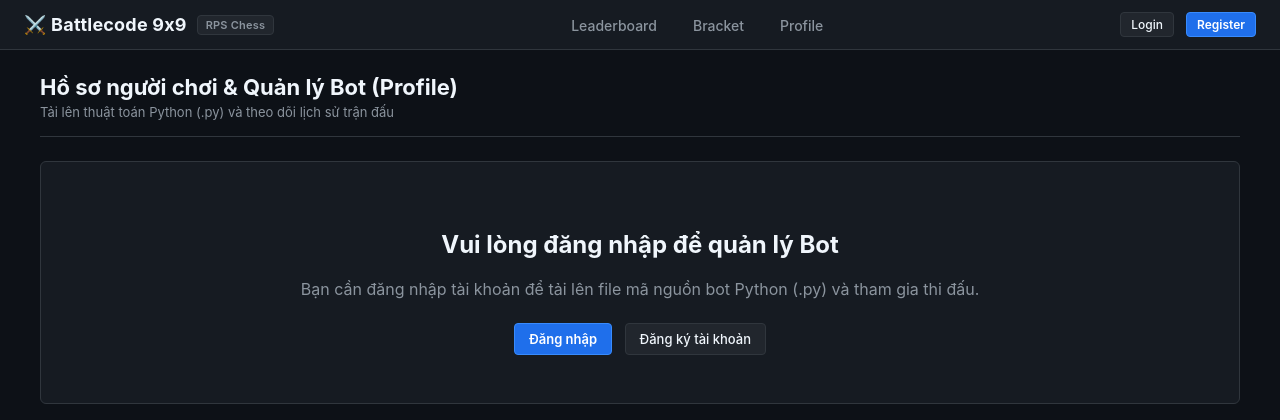
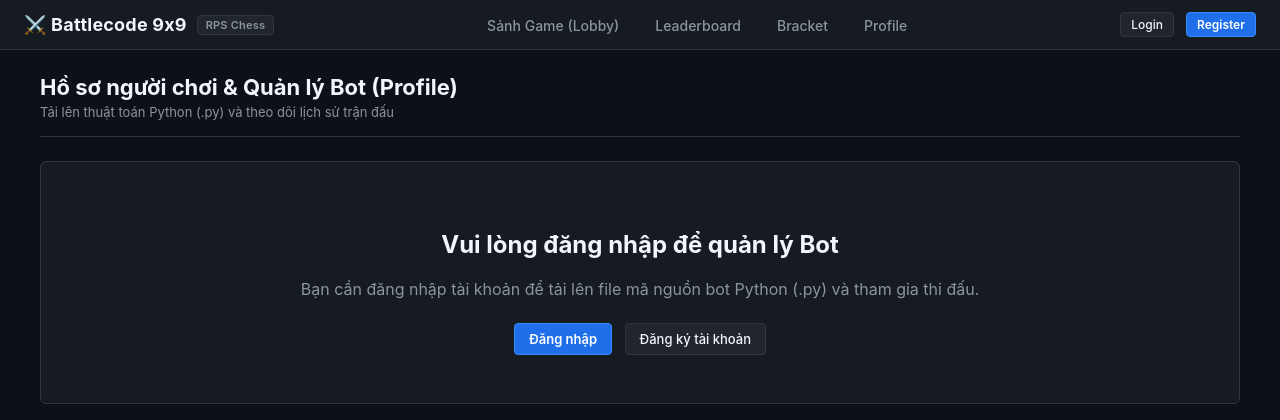
Before and after one commit to tuld1806/BattleCode-UET, a FastAPI app: template web/templates/profile.html in a window 1280 px wide. Shown: the top 420 px of the page. Run offline with FastAPI, Linux system fonts and the light colour scheme; the template is opened without the code that fills it, so the values that code supplies are empty; parts of the project's set-up code (start-up, migrations or seed data) failed here and were passed over.

Commit message:
feat(ui): update navbar, rating chart, and profile with multi-game support

```diff
--- a/server/main.py
+++ b/server/main.py
@@ -312,6 +312,13 @@ def profile_page(
             .limit(20)
             .all()
         )
+        game_profiles = (
+            db.query(GameProfile)
+            .filter(GameProfile.user_id == current_user.id)
+            .all()
+        )
+    else:
+        game_profiles = []
 
     return templates.TemplateResponse(
         request=request,
@@ -320,6 +327,7 @@ def profile_page(
             "current_user": current_user,
             "user_bots": user_bots,
             "user_matches": user_matches,
+            "game_profiles": game_profiles,
         },
     )
 
--- a/web/static/js/rating_chart.js
+++ b/web/static/js/rating_chart.js
@@ -458,9 +458,36 @@
     });
   }
 
+  /**
+   * Fetch rating history for a user or game and render the chart.
+   *
+   * @param {string|HTMLElement} containerId Mount container or element ID
+   * @param {string|number} target Either user_id or endpoint URL
+   * @param {string} [gameSlug] Optional game slug filter
+   * @param {Object} [options] Optional configuration options
+   */
+  async function fetchAndRender(containerId, target, gameSlug, options) {
+    var url = typeof target === 'string' && target.startsWith('/')
+      ? target
+      : '/api/users/' + target + '/rating-history?limit=50';
+    if (gameSlug) {
+      url += (url.indexOf('?') >= 0 ? '&' : '?') + 'game_slug=' + encodeURIComponent(gameSlug);
+    }
+    try {
+      var res = await fetch(url);
+      if (res.ok) {
+        var data = await res.json();
+        render(containerId, data, options);
+      }
+    } catch (err) {
+      console.error('Failed to fetch rating history:', err);
+    }
+  }
+
   // Global namespace export
   window.RatingChart = {
     render: render,
+    fetchAndRender: fetchAndRender,
     PALETTE: PALETTE
   };
 
--- a/web/templates/base.html
+++ b/web/templates/base.html
@@ -15,6 +15,7 @@
     </a>
 
     <ul class="nav-links">
+      <li><a href="/lobby" class="{% if request.url.path == '/lobby' %}active{% endif %}">Sảnh Game (Lobby)</a></li>
       <li><a href="/" class="{% if request.url.path == '/' %}active{% endif %}">Leaderboard</a></li>
       <li><a href="/bracket" class="{% if request.url.path == '/bracket' %}active{% endif %}">Bracket</a></li>
       <li><a href="/profile" class="{% if request.url.path == '/profile' %}active{% endif %}">Profile</a></li>
--- a/web/templates/profile.html
+++ b/web/templates/profile.html
@@ -46,6 +46,30 @@
   </div>
 </div>
 {% else %}
+
+{% if game_profiles %}
+<div class="card" style="margin-bottom: 24px;">
+  <div class="card-header">
+    <h2 class="card-title">Hồ Sơ Thành Tích Từng Bộ Môn (Game Profiles)</h2>
+  </div>
+  <div class="game-profiles-grid" style="display: grid; grid-template-columns: repeat(auto-fill, minmax(260px, 1fr)); gap: 16px; padding: 12px 0;">
+    {% for gp in game_profiles %}
+    <div class="game-profile-card card" style="background: rgba(22, 27, 34, 0.75); border: 1px solid var(--border-subtle); padding: 16px; border-radius: 8px;">
+      <div style="display: flex; justify-content: space-between; align-items: center; margin-bottom: 8px;">
+        <strong style="font-size: 1.05rem; color: var(--text-primary);">{{ gp.game.display_name if gp.game else 'Trò chơi' }}</strong>
+        <span class="game-slug-tag" style="font-size: 0.75rem; font-family: var(--font-mono); color: var(--accent); background: rgba(88, 166, 255, 0.1); padding: 2px 6px; border-radius: 4px;">{{ gp.game.slug if gp.game else '' }}</span>
+      </div>
+      <div style="display: flex; gap: 14px; font-size: 0.88rem; margin-top: 8px; align-items: baseline;">
+        <div>Elo: <strong class="elo-badge" style="color: var(--accent); font-size: 1.15rem;">{{ gp.elo }}</strong></div>
+        <div style="color: #3fb950;">W: <strong>{{ gp.wins }}</strong></div>
+        <div style="color: #f85149;">L: <strong>{{ gp.losses }}</strong></div>
+        <div style="color: var(--text-muted);">D: <strong>{{ gp.draws }}</strong></div>
+      </div>
+    </div>
+    {% endfor %}
+  </div>
+</div>
+{% endif %}
 
 <div style="display: grid; grid-template-columns: 1fr 1fr; gap: 24px; margin-bottom: 24px;">
   <!-- Bot Upload Box -->
```
Also changed, not shown: tests/test_web.py (+37 -0 lines).
